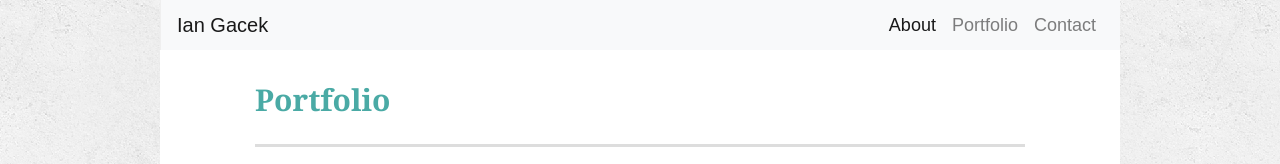
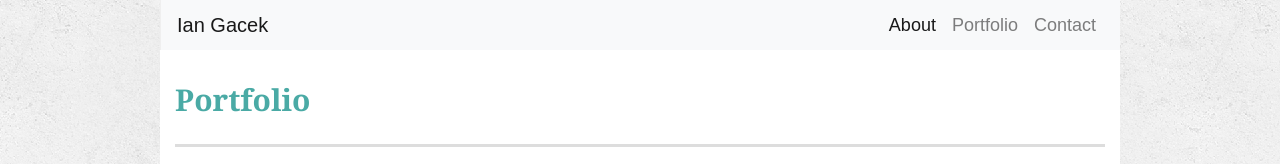
Before and after one commit to iangacek/Updated-Portfolio, a plain HTML site: page portfolio.html in a window 1280 px wide. Shown: the top 164 px of the page. Drawn offline with nearby package versions, Linux system fonts and the light colour scheme.

Commit message:
Update portfolio.html

```diff
--- a/portfolio.html
+++ b/portfolio.html
@@ -12,6 +12,8 @@
   <!-- Other CSS -->
   <link rel="stylesheet" type="text/css" href="assets/css/style.css">
 </head>
+
+
 
 <!-- Navbar -->
 <div class="container">
@@ -45,7 +47,7 @@
       <div class="col-md">
         <div class="row">
           <div class="col-md-1"></div>
-          <div class="col-md-10">
+          <div class="col-md-12">
             <h1>Portfolio</h1>
           </div>
           <div class="col-md-1"></div>
```
